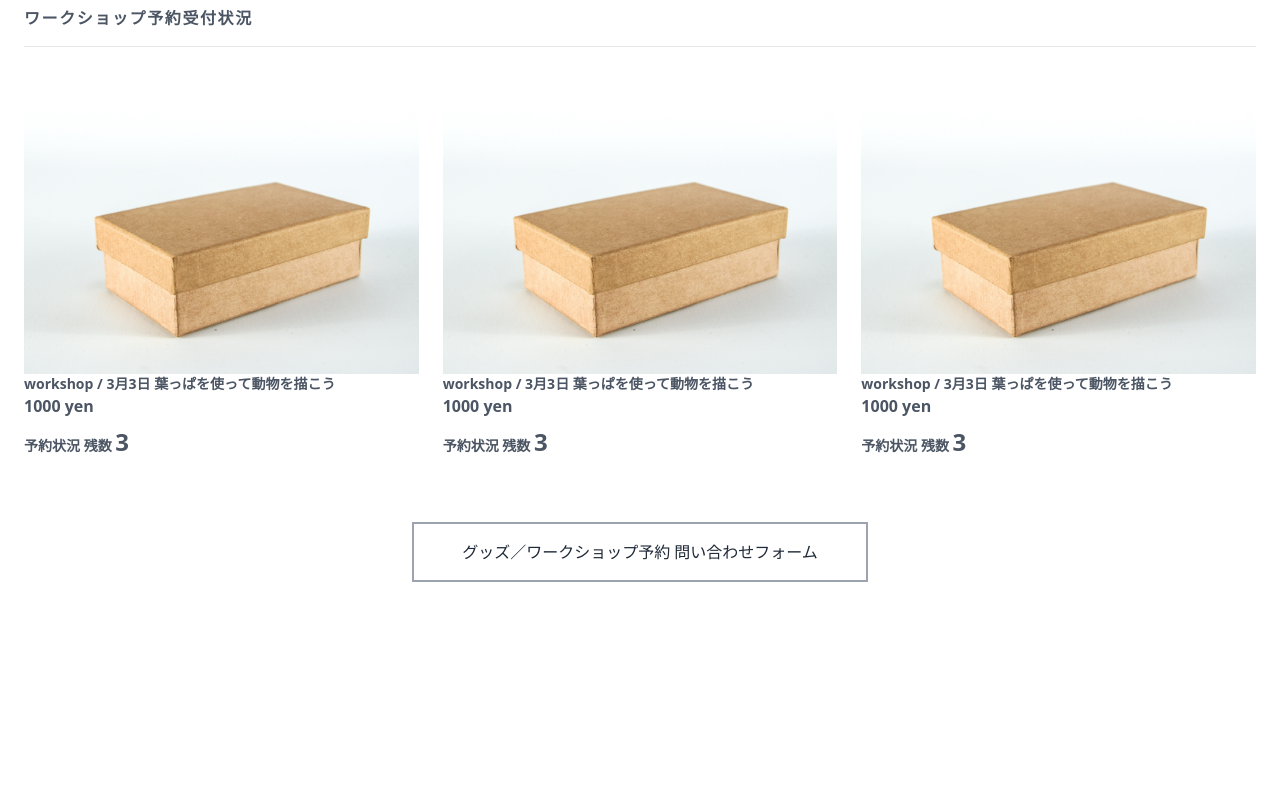
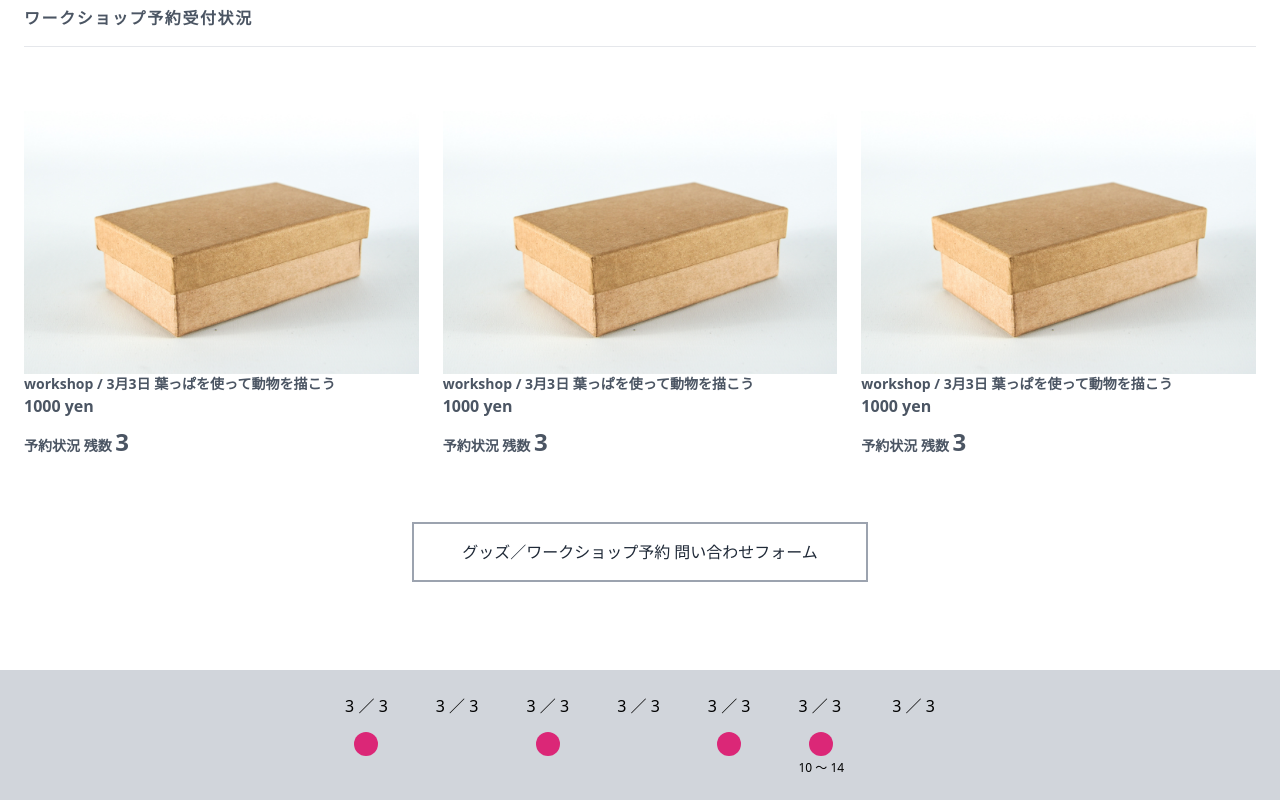
Before and after one commit to pojiro/teamgenik_pub_samples, a website: page src/pages/index.html in a window 1280 px wide. Shown: the part 1192-1992 px from the top of the page. Before the commit the page ends 1862 px from the top, so only its background shows below. Drawn offline with nearby package versions, Linux system fonts and the light colour scheme; files that its build step writes are made by us from their sources.

Commit message:
Add dates section

```diff
--- a/src/pages/index.html
+++ b/src/pages/index.html
@@ -201,5 +201,91 @@
         </button>
       </div>
     </div>
+    <!-- dates -->
+    <div class="flex justify-center gap-12 bg-gray-300 py-6">
+      <div>
+        <p>
+          <span>3</span>
+          <span>／</span>
+          <span>3</span>
+        </p>
+        <p class="pt-3 pb-1 text-center">
+          <span
+            class="inline-block h-6 w-6 rounded-full bg-pink-600 align-middle"
+          ></span>
+        </p>
+        <p class="text-center text-xs"></p>
+      </div>
+      <div>
+        <p>
+          <span>3</span>
+          <span>／</span>
+          <span>3</span>
+        </p>
+        <p class="pt-3 pb-1 text-center"></p>
+        <p class="text-center text-xs"></p>
+      </div>
+      <div>
+        <p>
+          <span>3</span>
+          <span>／</span>
+          <span>3</span>
+        </p>
+        <p class="pt-3 pb-1 text-center">
+          <span
+            class="inline-block h-6 w-6 rounded-full bg-pink-600 align-middle"
+          ></span>
+        </p>
+        <p class="text-center text-xs"></p>
+      </div>
+      <div>
+        <p>
+          <span>3</span>
+          <span>／</span>
+          <span>3</span>
+        </p>
+        <p class="pt-3 pb-1 text-center"></p>
+        <p class="text-center text-xs"></p>
+      </div>
+      <div>
+        <p>
+          <span>3</span>
+          <span>／</span>
+          <span>3</span>
+        </p>
+        <p class="pt-3 pb-1 text-center">
+          <span
+            class="inline-block h-6 w-6 rounded-full bg-pink-600 align-middle"
+          ></span>
+        </p>
+        <p class="text-center text-xs"></p>
+      </div>
+      <div>
+        <p>
+          <span>3</span>
+          <span>／</span>
+          <span>3</span>
+        </p>
+        <p class="pt-3 pb-1 text-center">
+          <span
+            class="inline-block h-6 w-6 rounded-full bg-pink-600 align-middle"
+          ></span>
+        </p>
+        <p class="text-center text-xs">
+          <span>10</span>
+          <span>〜</span>
+          <span>14</span>
+        </p>
+      </div>
+      <div>
+        <p>
+          <span>3</span>
+          <span>／</span>
+          <span>3</span>
+        </p>
+        <p class="pt-3 pb-1 text-center"></p>
+        <p class="text-center text-xs"></p>
+      </div>
+    </div>
   </body>
 </html>
```
